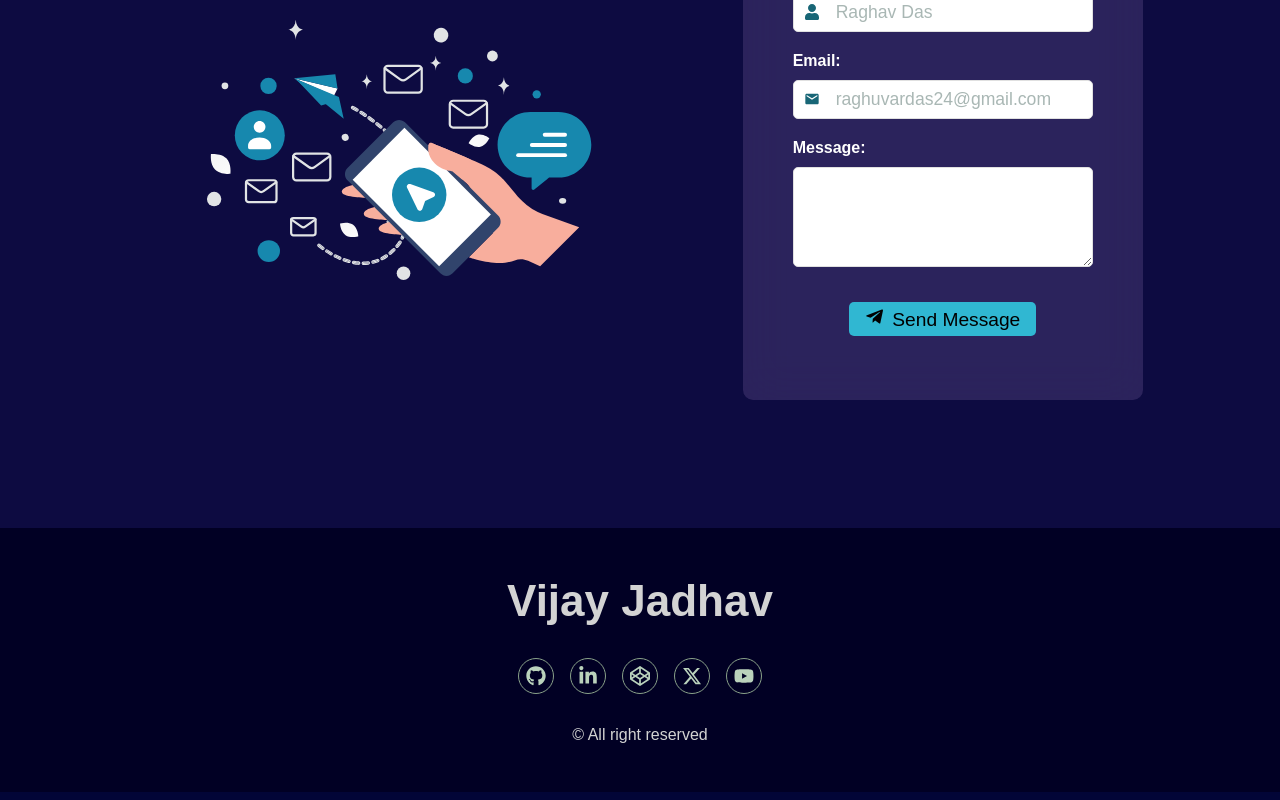
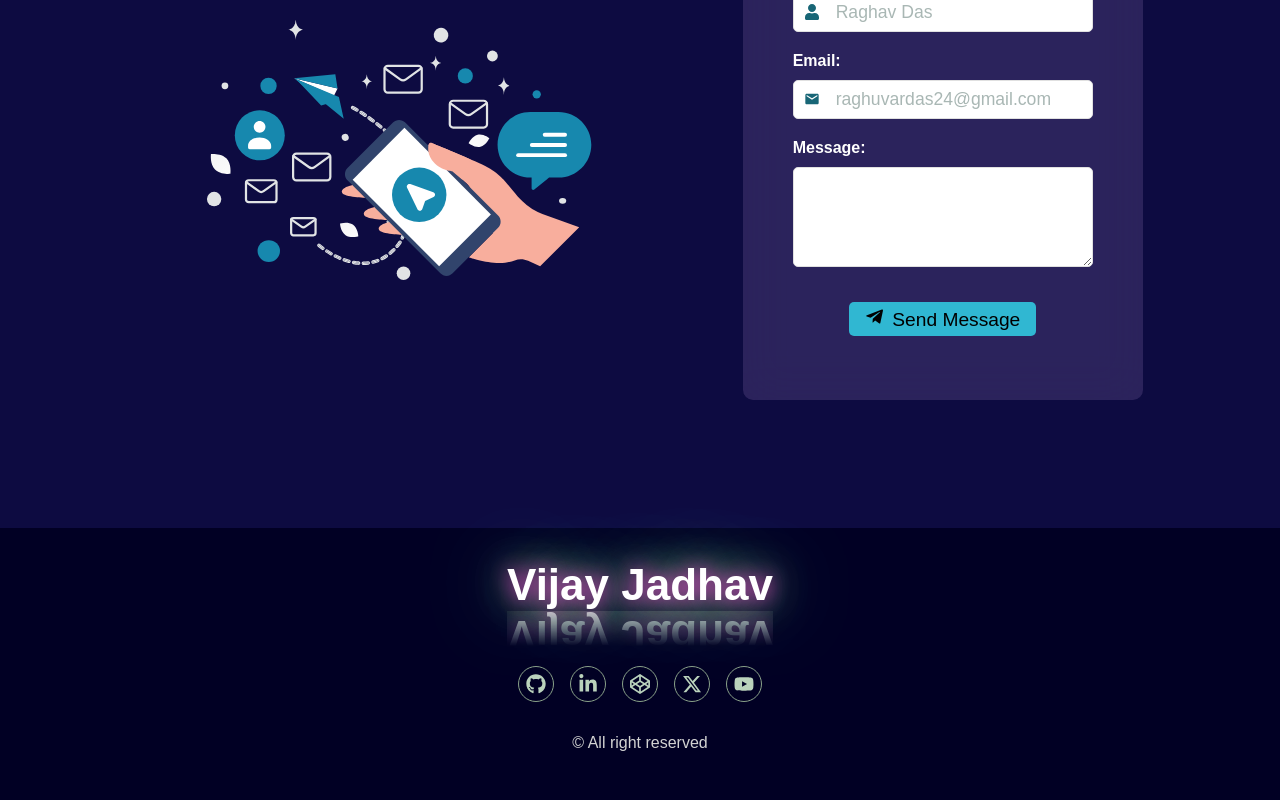
Before and after one commit to vijay-jadhav1997/vj-portfolio, a React (Vite) app: page / in a window 1280 px wide. Shown: the part 4648-5448 px from the top of the page. Built offline with nearby package versions, Linux system fonts and the light colour scheme.

Commit message:
style: changes in project component style

```diff
--- a/src/components/footer/Footer.css
+++ b/src/components/footer/Footer.css
@@ -1,6 +1,6 @@
 footer {
   /* margin: 5rem 0; */
-  padding: 3rem 1rem;
+  padding: 2rem 1rem 3rem;
   width: 100%;
   display: flex;
   flex-direction: column;
@@ -11,7 +11,12 @@ footer {
 
 footer h3 {
   font-size: 2.75rem;
-  margin-bottom: 1rem;
+  margin-bottom: 2.5rem;
+  color: #fff;
+  text-shadow: 0 0 20px #f434d4,
+  0 0 40px #94fa87, 0 0 80px #87fabb;
+  /* -webkit-box-reflect: below 0px; */
+  -webkit-box-reflect:  below 1px linear-gradient(transparent 30%, #f997f9c8);
 }
 
 footer .footer-social-medias {
--- a/src/components/projects/Projects.css
+++ b/src/components/projects/Projects.css
@@ -331,9 +331,9 @@
     margin: auto;
   }
 
-  /* #projects .project .project-img-wrapper .tooltip {
-    font-size: 16px;
-  } */
+  #projects .project .project-img-wrapper:hover img {
+    scale: 1;
+  }
 
   #projects .project .project-img-wrapper .tooltip {
     top: -2.75rem;
```
